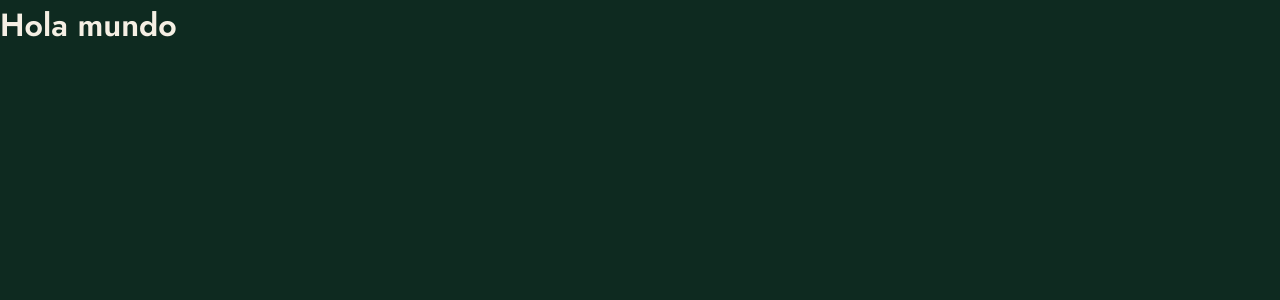
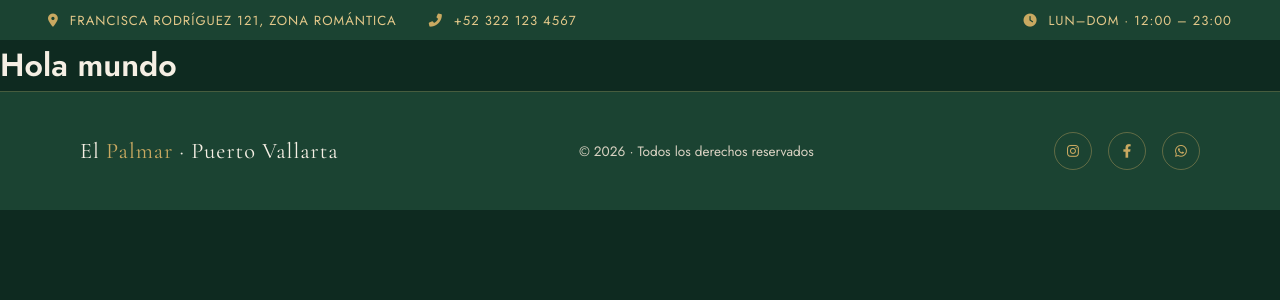
Before and after one commit to maximovj/restaurante-el-palmar, a React (Vite) app: page / in a window 1280 px wide. Shown: the top 300 px of the page. Built offline with nearby package versions, Linux system fonts and the light colour scheme.

Commit message:
* Se crea componente Layout ; Se modifica AppRoutes
- Se intrega Topbar y Footer en Layout
- Se integra Layout en AppRoutes

```diff
--- /dev/null
+++ b/src/components/layout/Layout.tsx
@@ -0,0 +1,22 @@
+import { useEffect } from 'react';
+import { Outlet, useLocation } from 'react-router-dom';
+import { Topbar } from './Topbar';
+import { Footer } from './Footer';
+
+export function Layout() {
+  const { pathname } = useLocation();
+
+  useEffect(() => {
+    window.scrollTo({ top: 0, behavior: 'smooth' });
+  }, [pathname]);
+
+  return (
+    <>
+      <Topbar />
+      <main>
+        <Outlet />
+      </main>
+      <Footer />
+    </>
+  );
+}
--- a/src/routes/AppRoutes.tsx
+++ b/src/routes/AppRoutes.tsx
@@ -1,9 +1,10 @@
-import { Routes, Route, Outlet } from 'react-router-dom';
+import { Routes, Route } from 'react-router-dom';
+import { Layout } from '@/components/layout/Layout';
 
 export function AppRoutes() {
   return (
     <Routes>
-      <Route element={<Outlet />}>
+      <Route element={<Layout />}>
         <Route index element={<h1>Hola mundo</h1>} />
         <Route path="*" element={<h1>Hola mundo (*)</h1>} />
       </Route>
```
